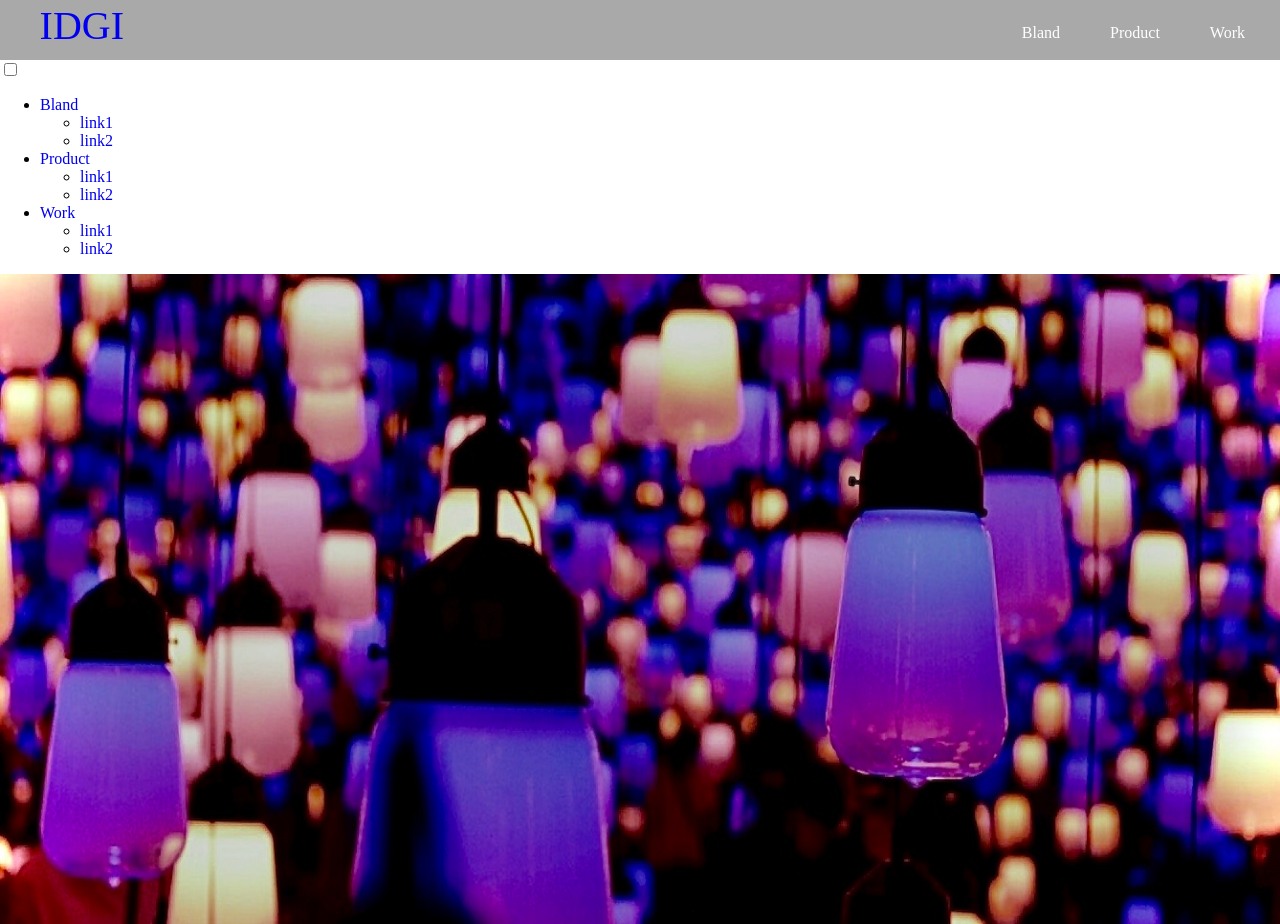
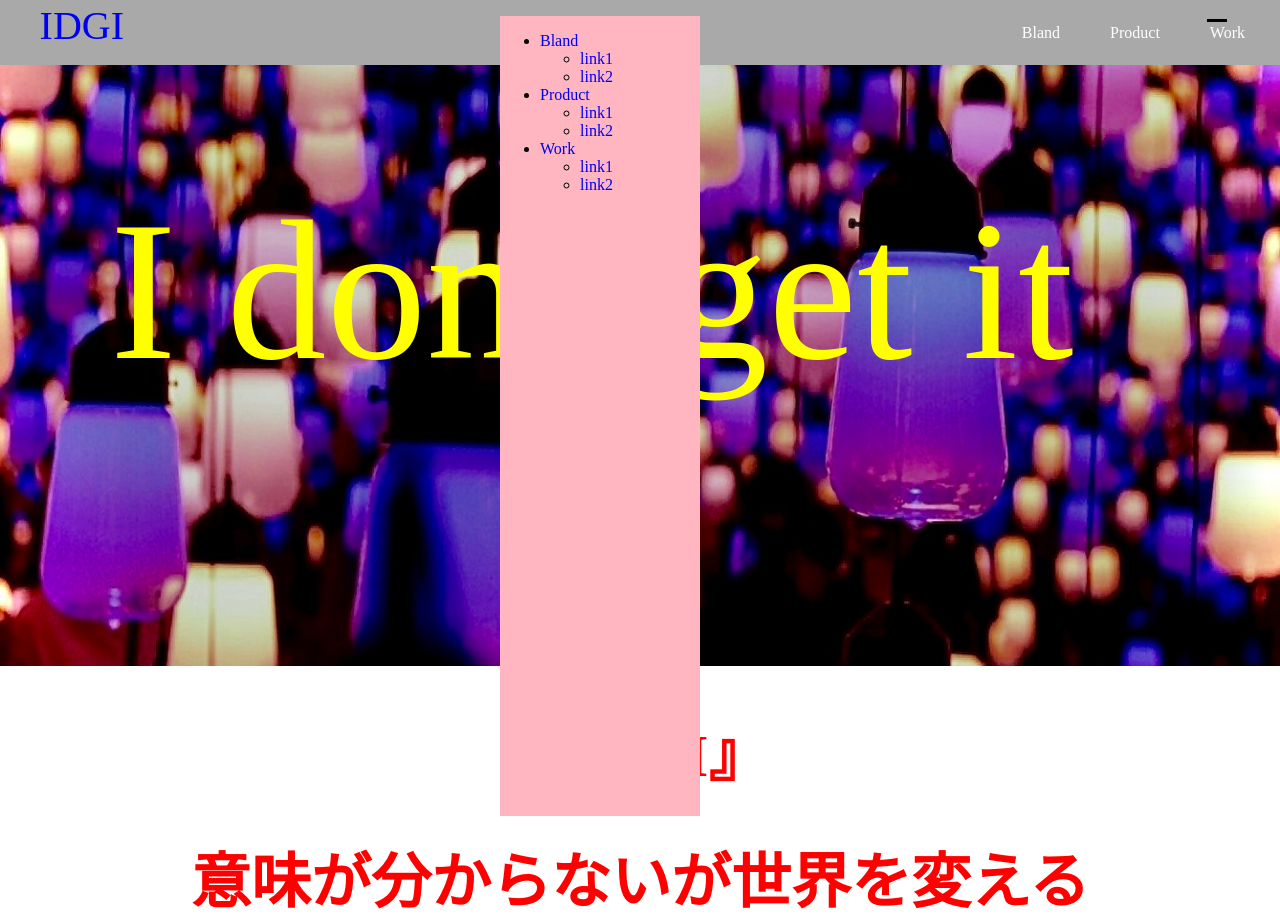
Before and after one commit to rPines/idgi.official, a plain HTML site: page index.html in a window 1280 px wide. Shown: the top 924 px of the page. Drawn offline with Linux system fonts and the light colour scheme.

Commit message:
Update stylesheet.css

```diff
--- a/stylesheet.css
+++ b/stylesheet.css
@@ -1,25 +1,29 @@
 body {
-  margin: 0;
-  font-family: "Hiragino Kaku Gothic ProN"
-}
 
 a {
   text-decoration: none;
 }
 
 header {
-    width: 100%;
-    height: 60px;
-    background-color: #a9a9a9;
-    color: white;
-    text-align: right;
-    display: block;
+  width: 100%;
+  height: 65px;
+  background-color: #a9a9a9;
+  color: white;
+  text-align: right;
+  display: block;
+  position: fixed;
+  top: 0;
+  z-index: 10;
 }
 .header-left {
   width: 124px;
   margin-top: 2px;
   float: left;
   font-size: 40px
+}
+.header-left a:hover {
+  color: red;
+  background-color: rgba(255, 255, 255 ,0.3);
 }
 .header-right {
   float: right;
@@ -39,6 +43,32 @@ header {
   color: red;
   background-color: rgba(255, 255, 255 ,0.3);
 }
+
+
+#input{
+  display: none;
+}
+.line{
+  width: 20px;
+  height: 3px;
+  background-color: black;
+  margin: 3px;
+  position: fixed;
+  z-index: 30;
+  right: 50px;
+}
+#content{
+  background-color: lightpink;
+  width: 200px;
+  height: 100%;
+  transform: translateX(500px);
+  position: fixed;
+  z-index: 20;
+}
+#input:checked ~ #content{
+  transform: translateX(0px);
+}
+
 
 .container {
   max-width: 1170px;
@@ -62,8 +92,8 @@ header {
   font-size: 200px;
   position: absolute;
   color: yellow;
-  top: 200px;
-  left: 100px;
+  top: 160px;
+  left: 110px;
 }
 .logo {
   position: relative;
```
